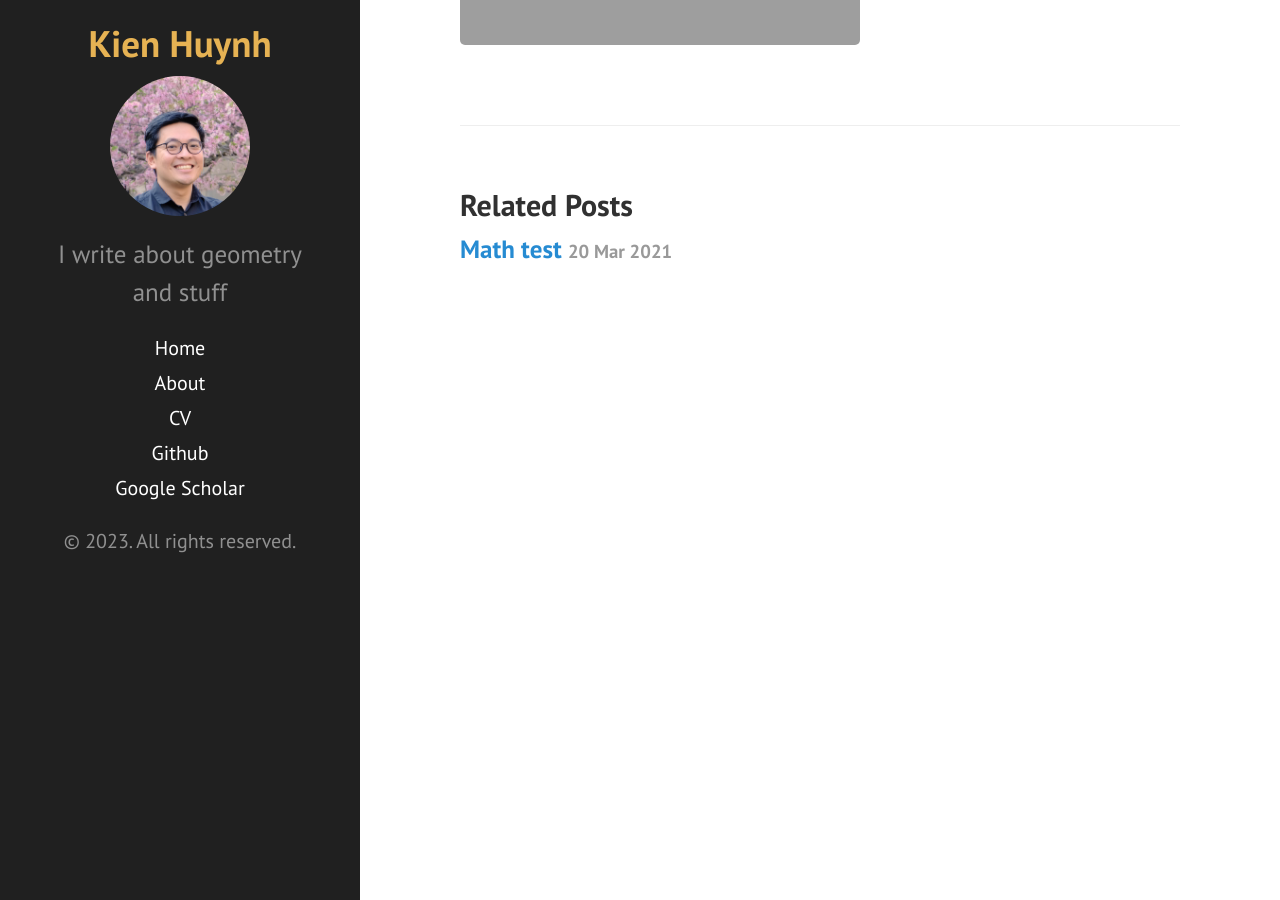
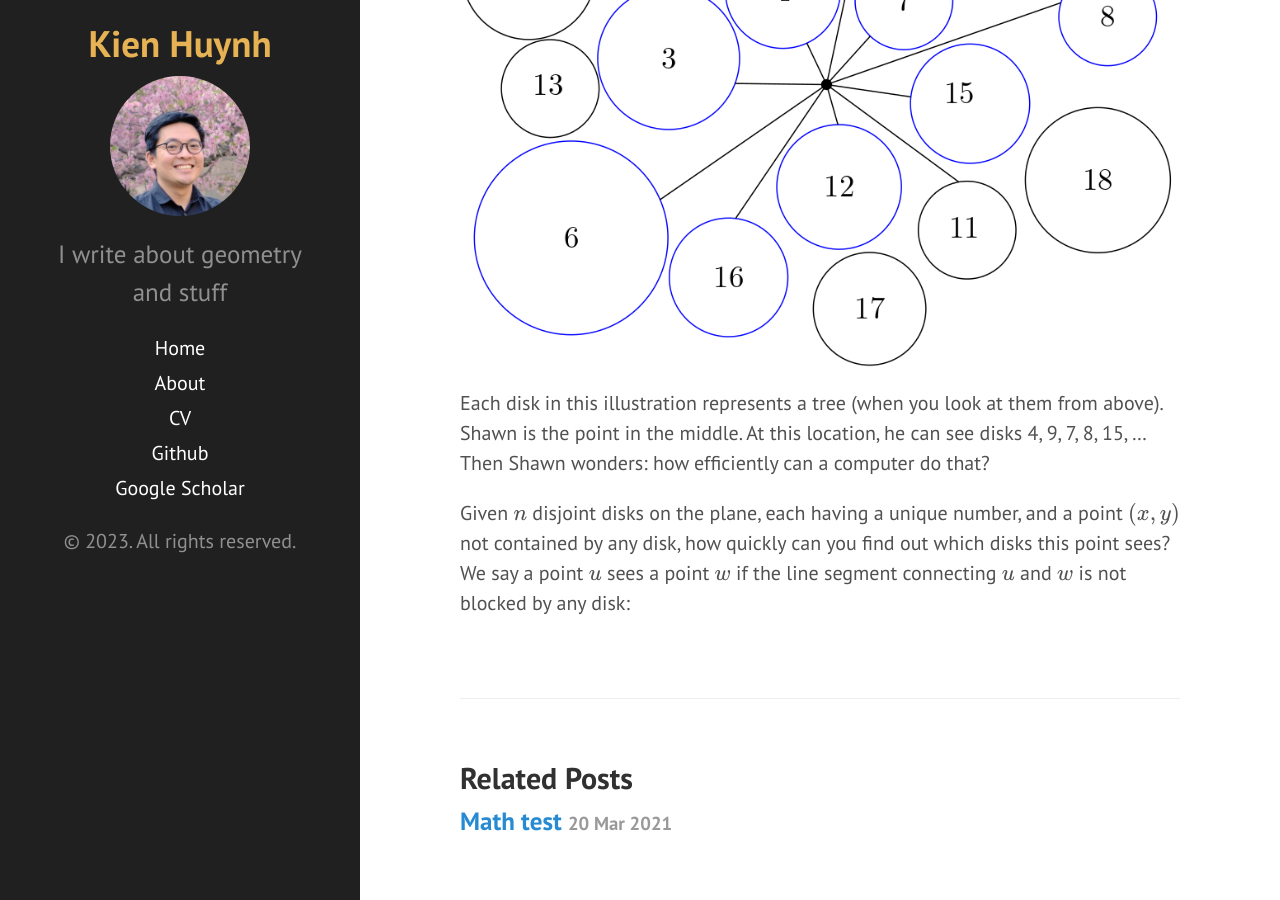
Before and after one commit to KienHuynh/KienHuynh.github.io, a Jekyll site: the page built from _posts/2023-05-13-reversed-location-problem.md, in a window 1280 px wide and 900 px high, scrolled down 905 px. Built offline with Jekyll 4.4.1, drawn with Linux system fonts in a browser that asks for light colours; formulas are drawn with MathJax 3; some of the changed text lies outside the part shown.

Commit message:
Add content

```diff
--- a/_posts/2023-05-13-reversed-location-problem.md
+++ b/_posts/2023-05-13-reversed-location-problem.md
@@ -1,6 +1,6 @@
 ---
 layout: post
-title:  "Lost in the forest - a reversed location problem with disks and points on the plane"
+title:  "Lost in the forest - A reversed location problem with disks and points on the plane"
 date:   2023-05-13 08:00:00 -0500
 categories: computationaly geometry
 mathjax: true
@@ -20,4 +20,12 @@ But Shawn is easily bored so he started to make up related geometry problems to
 He started thinking about how the trees can be viewed as disks from above,
 and at any point in the forest he can quickly identify all of the trees he sees by just taking a quick glance:
 
-![fig1](/static/blog-posts/reversed-location-problem/fig1.png width="60%")
+![fig1](/static/blog-posts/reversed-location-problem/fig1.png)
+
+Each disk in this illustration represents a tree (when you look at them from above).
+Shawn is the point in the middle. At this location, he can see disks 4, 9, 7, 8, 15, …
+Then Shawn wonders: how efficiently can a computer do that?
+
+Given $$n$$ disjoint disks on the plane, each having a unique number, and a point $$(x, y)$$ not contained by any disk,
+how quickly can you find out which disks this point sees?
+We say a point $$u$$ sees a point $$w$$ if the line segment connecting $$u$$ and $$w$$ is not blocked by any disk:
```
